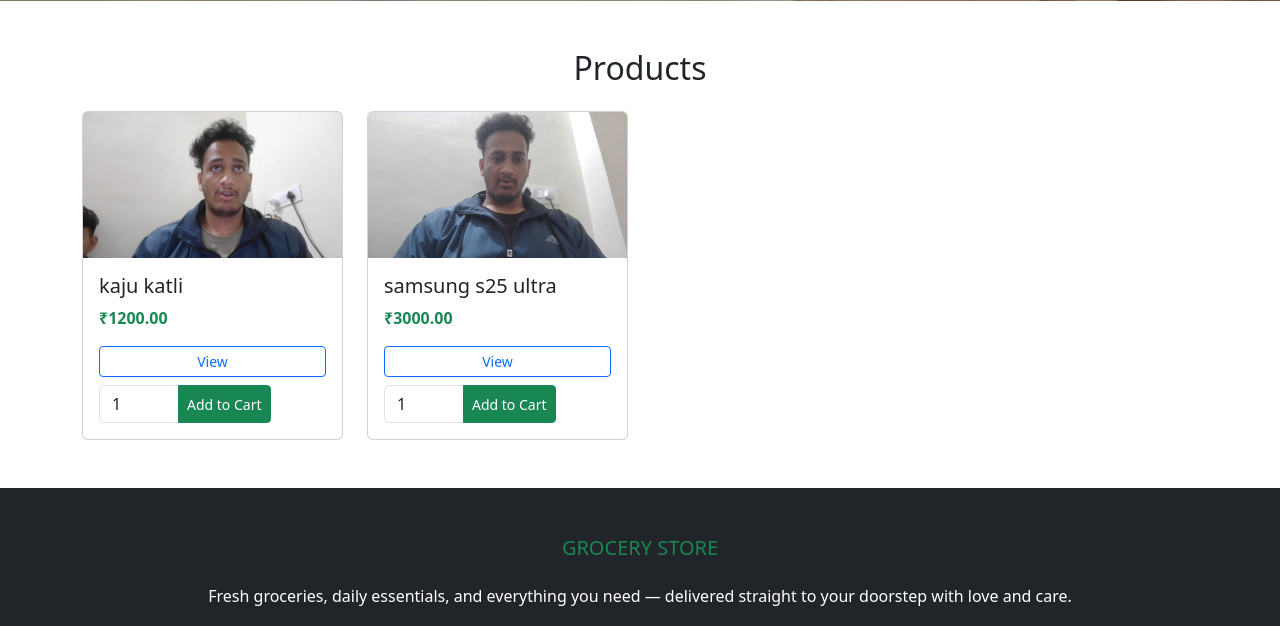
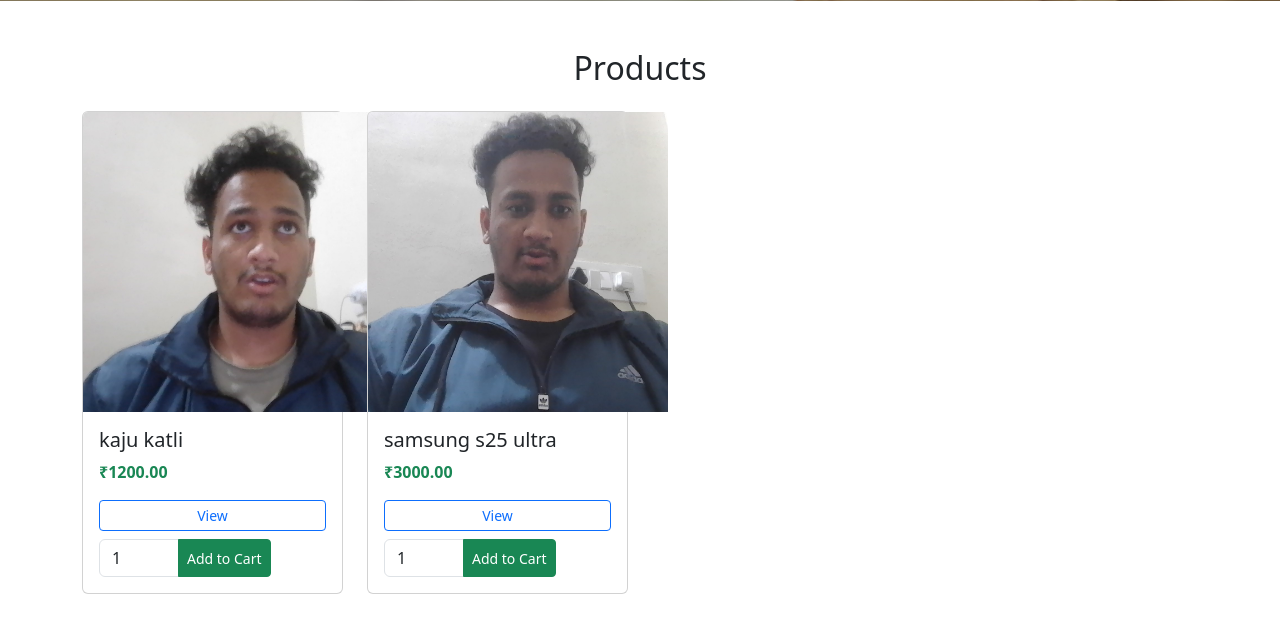
Before and after one commit to Omshinde01/Grocery-store, a Django app: page / in a window 1280 px wide. Shown: the part 695-1321 px from the top of the page. Run offline with Django 5.2, Linux system fonts and the light colour scheme; data comes from the database, SQL or seed files in the repository.

Commit message:
Update home.html

```diff
--- a/store/templates/store/home.html
+++ b/store/templates/store/home.html
@@ -73,7 +73,8 @@
     {% for product in products %}
       <div class="col-12 col-sm-6 col-md-4 col-lg-3 d-flex">
         <div class="card flex-fill">
-          <img src="{{ product.image.url }}" class="card-img-top" alt="{{ product.name }}">
+          <img src="{{ product.image.url }}" class="card-img-top" alt="{{ product.name }}" style="width: 300px; height: 300px; object-fit: cover;">
+
           <div class="card-body d-flex flex-column">
             <h5 class="card-title">{{ product.name }}</h5>
             <p class="card-text text-success fw-bold">₹{{ product.price }}</p>
```
